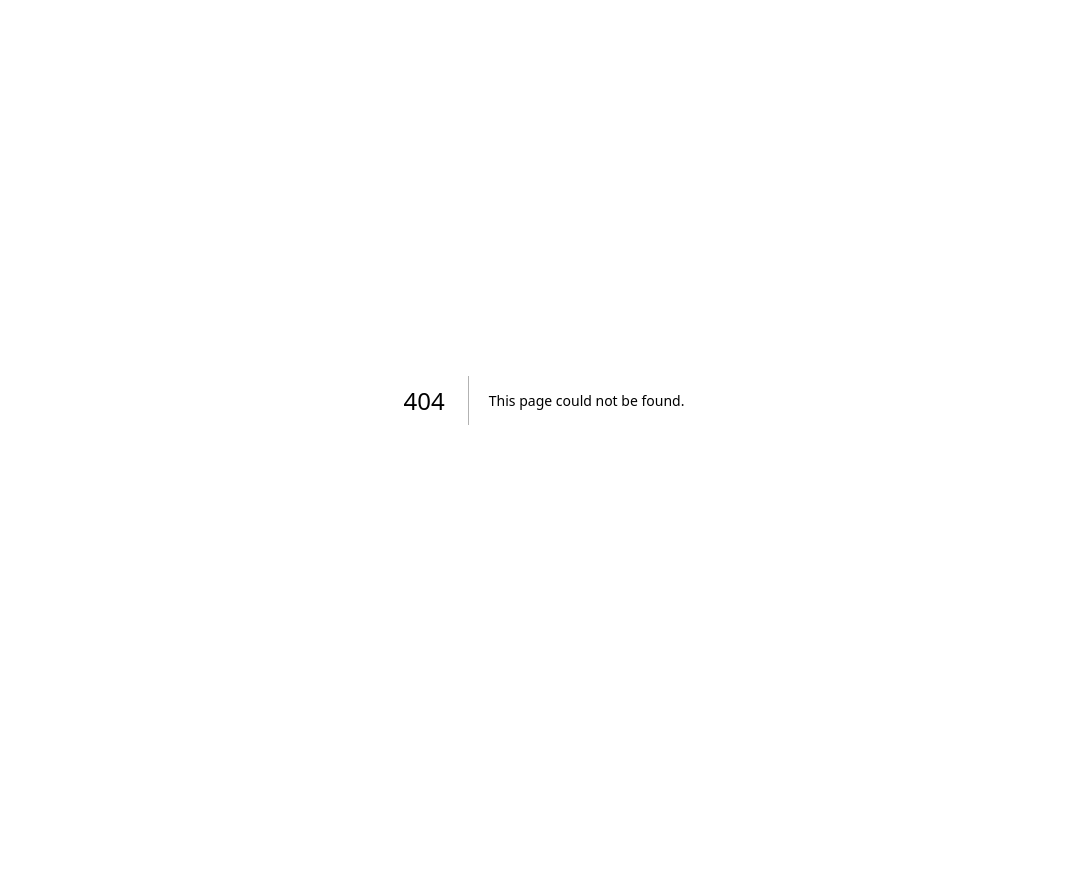
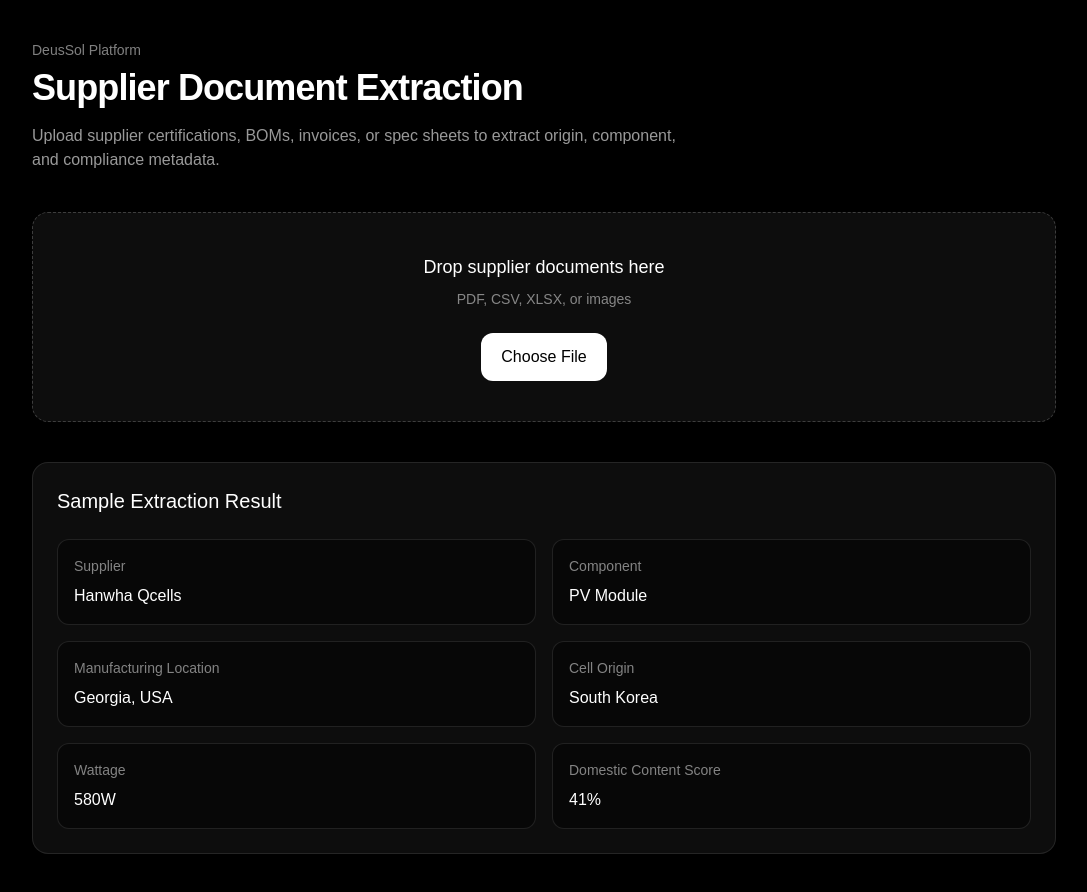
Before and after one commit to deussol-energy/deussol-web, a Next.js app: page /upload in a window 1280 px wide. Before the commit this address had no page. Shown: the whole page, without its empty margins (96-1183 px from the left). Before the commit the page ends 800 px from the top, so only its background shows below. Built offline with nearby package versions, Linux system fonts and the light colour scheme.

Commit message:
Add upload extraction demo page

```diff
--- /dev/null
+++ b/src/app/upload/page.tsx
@@ -0,0 +1,44 @@
+export default function UploadPage() {
+  return (
+    <main className="min-h-screen bg-black px-6 py-10 text-white">
+      <div className="mx-auto max-w-5xl">
+        <p className="text-sm text-white/50">DeusSol Platform</p>
+        <h1 className="mt-2 text-4xl font-semibold tracking-tight">
+          Supplier Document Extraction
+        </h1>
+        <p className="mt-4 max-w-2xl text-white/60">
+          Upload supplier certifications, BOMs, invoices, or spec sheets to extract
+          origin, component, and compliance metadata.
+        </p>
+
+        <div className="mt-10 rounded-2xl border border-dashed border-white/20 bg-white/5 p-10 text-center">
+          <p className="text-lg font-medium">Drop supplier documents here</p>
+          <p className="mt-2 text-sm text-white/50">PDF, CSV, XLSX, or images</p>
+          <button className="mt-6 rounded-xl bg-white px-5 py-3 font-medium text-black">
+            Choose File
+          </button>
+        </div>
+
+        <div className="mt-10 rounded-2xl border border-white/10 bg-white/5 p-6">
+          <h2 className="text-xl font-medium">Sample Extraction Result</h2>
+
+          <div className="mt-6 grid gap-4 md:grid-cols-2">
+            {[
+              ["Supplier", "Hanwha Qcells"],
+              ["Component", "PV Module"],
+              ["Manufacturing Location", "Georgia, USA"],
+              ["Cell Origin", "South Korea"],
+              ["Wattage", "580W"],
+              ["Domestic Content Score", "41%"],
+            ].map(([label, value]) => (
+              <div key={label} className="rounded-xl border border-white/10 bg-black/40 p-4">
+                <p className="text-sm text-white/50">{label}</p>
+                <p className="mt-2 font-medium">{value}</p>
+              </div>
+            ))}
+          </div>
+        </div>
+      </div>
+    </main>
+  )
+}
```
